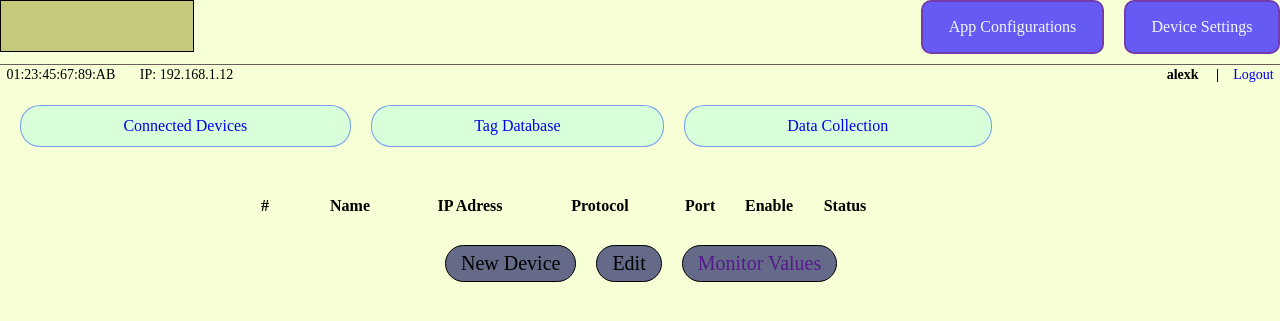
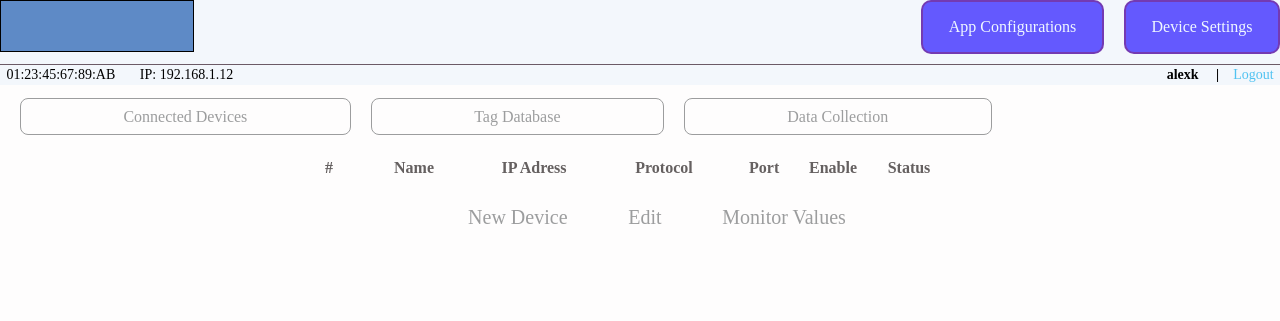
Before and after one commit to IncognitoCode/project, a PHP site: page /condev.php in a window 1280 px wide; the page is wider, and only the part inside the window is pictured. Shown: the top 321 px of that part. Run offline with PHP 8.4, Linux system fonts and the light colour scheme; data that the repository does not hold is empty.

Commit message:
update andrian job(style and position)

```diff
--- a/condev.php
+++ b/condev.php
@@ -9,6 +9,7 @@
 		<script src="js/tblActions.js"></script>
 	</head>
 	<body>
+	<div id="backfonthead">
 		<div id="header">
 			<div id="logo"></div>
 			<a class="headerButtons" href="settings.php">Device Settings</a>
@@ -19,6 +20,7 @@
 			<p>01:23:45:67:89:AB &nbsp; &nbsp; &nbsp; IP: 192.168.1.12</p>
 			<h6>alexk &nbsp; &nbsp; | &nbsp; &nbsp; <a href="index.php">Logout</a></h6>
 		</div>
+	</div>
 		<div class="clr"></div>
 		<div id="navigation">
 			<ul>
@@ -28,7 +30,8 @@
 			</ul>
 		</div>
 		<div class="clr"></div>
-		<div id="tableWrap">
+		<div class="tablepos">
+			<div id="tableWrap">
 			<div id="table">
 				<div id="tableHeader">
 					<h1 style="width: 20px">#</h1>
@@ -75,11 +78,12 @@
 				</div>
 			</div>
 		</div>
+		</div>
 		<div id="mainButt">
 			<div id="bottomButtons">
 				<a onclick="addNewDevice(1)" class="button">New Device</a>
 				<a onclick="editTable(true)" class="button">Edit</a>
-				<a href="" class="button">Monitor Values</a>
+				<a class="button">Monitor Values</a>
 				<div class="clr"></div>
 			</div>
 		</div>
--- a/css/style.css
+++ b/css/style.css
@@ -3,7 +3,7 @@
 	margin: 0;
 }
 body{
-	background: rgba(244, 255, 199, 0.73);
+	background: rgba(254, 253, 253, 0.67)
 }
 .clr{
 	clear: both;
@@ -20,7 +20,7 @@
 	width: 15%;
 	float: left;
 	border: 1px solid black;
-	background: rgba(180, 181, 89, 0.73);
+	background: rgba(94, 138, 198, 1);
 }
 a.headerButtons{
 	float: right;
@@ -41,6 +41,9 @@
 	margin-top: 10px;
 	border-top: 1px solid rgba(58, 32, 47, 0.73);
 }
+#backfonthead {
+	background: rgba(239, 245, 252, 0.67);
+}
 #subHeader p{
 	float: left;
 	margin-left: 0.5%;
@@ -54,41 +57,44 @@
 	float: right;
 	font-weight: normal;
 	text-decoration: none;
+	color: rgba(0, 168, 236, 0.67);
 }
 #navigation{
-	margin-top: 20px;
+	margin-top: 1%;
 	height: 40px;
 	width: 80%;
 }
 #navigation ul{
 	list-style: none;
 }
-#navigation ul li a:link{
+#navigation ul li a{
 	float: left;
 	display: block;
 	text-decoration: none;
-	line-height: 40px;
+	line-height: 35px;
 	padding: 0% 10%;
-	border: 1px solid rgba(82, 122, 255, 0.73);
+	border: 1px solid rgba(156, 157, 158, 1);
 	margin-left: 20px;
-	border-radius: 20px;
-	background: rgba(205, 255, 220, 0.73);
+	border-radius: 8px;
+	color: rgba(156, 157, 158, 1);;
 }
 #navigation ul li a:hover{
-	float: left;
-	display: block;
-	text-decoration: none;
-	line-height: 40px;
-	padding: 0% 10%;
-	border: 1px solid rgba(82, 122, 255, 0.73);
-	margin-left: 20px;
-	border-radius: 20px;
-	background: rgba(89, 2, 23, 0.63);
+	border: 2px solid rgba(94, 138, 198, 1);
+	color: rgba(94, 138, 198, 1);
+	font-weight: 600;
+}
+.tablepos {
+	margin-left: 10%;
 }
 #tableWrap{
 	margin: auto;
-	margin-top: 40px;
+	margin-top: 1%;
 	width: 800px;
+	color: rgba(101, 96, 96, 1);
+}
+#table{
+	margin: auto;
+	width: 100%;
 }
 #tableHeader h1{
 	float: left;
@@ -102,21 +108,22 @@
 	font-size: 90%;
 	text-align: center;
 	font-weight: normal;
-	border-top: 1px solid rgba(88, 89, 67, 0.63);
+	border-top: 1px solid black;
 }
-}
-#table{
-	margin: auto;
-	width: 808px;
 }
 .hr{
 	width: 100%;
 	height: 1px;
 }
+#mainButt{
+	margin: auto;
+	width: 100%;
+	margin-left: 7%;
+}
 #bottomButtons{
-	width: 430px;
 	margin: auto;
-	margin-top: 20px;
+	width: 48%;
+	margin-top: 1%;
 }
 a.button{
 	display: block;
@@ -125,10 +132,14 @@
 	line-height: 35px;
 	font-size: 20px;
 	padding: 0 15px;
-	border: 1px solid black;
-	margin-left: 20px;
-	background: rgba(16, 20, 89, 0.63);
+	margin-left: 5%;
+	color: rgba(156, 157, 158, 1);
 	border-radius: 50px;
+	cursor: pointer;
+}
+a.button:hover{
+	color: rgba(94, 138, 198, 1);
+	font-weight: 600;
 }
 input[name='check']{
 	width: 18px;
@@ -170,16 +181,19 @@
 .headerButtons{
 	margin-left: 20px;
 	border: 2px solid rgba(138, 21, 80, 0.44);
-	background: rgba(59, 110, 127, 0.44)
+	background: rgba(147, 169, 213, 1);
+}
+.headerButtons:hover{
+	background: rgba(47, 103, 180, 1);
 }
 #editButt{
 	margin: auto;
-	width: 800px;
+	width: 100%;
+	margin-left: 7%;
 }
 #editButtons{
 	margin: auto;
-	width: 600px;
-	margin-top: 20px;
+	width: 50%;
 }
 #editButtons a{
 	margin: auto;
--- a/datacol.php
+++ b/datacol.php
@@ -16,7 +16,7 @@
 		<div class="clr"></div>
 		<div id="subHeader">
 			<p>01:23:45:67:89:AB &nbsp; &nbsp; &nbsp; IP: 192.168.1.12</p>
-			<h6>alexk &nbsp; &nbsp; | &nbsp; &nbsp; <a href="">Logout</a></h6>
+			<h6>alexk &nbsp; &nbsp; | &nbsp; &nbsp; <a href="index.php">Logout</a></h6>
 		</div>
 		<div class="clr"></div>
 		<div id="navigation">
@@ -26,7 +26,8 @@
 				<li><a href="datacol.php">Data Collection</a></li>
 			</ul>
 		</div>
-		<div id="tableWrap" style="height: 164px">
+		<div class="tablepos">
+		<div id="tableWrap">
 			<div id="table">
 				<div id="tableHeader">
 					<h1 style="width: 20px">#</h1>
@@ -43,6 +44,7 @@
 					<? include('phplib/displays/dataColEdit.php'); ?>
 				</div>
 			</div>
+		</div>
 		</div>
 		<div id="mainButt">
 			<div id="bottomButtons">
--- a/settings.php
+++ b/settings.php
@@ -12,7 +12,7 @@
     <div class="clr"></div>
     <div id="subHeader">
         <p>01:23:45:67:89:AB &nbsp; &nbsp; &nbsp; IP: 192.168.1.12</p>
-        <h6>alexk &nbsp; &nbsp; | &nbsp; &nbsp; <a href="">Logout</a></h6>
+        <h6>alexk &nbsp; &nbsp; | &nbsp; &nbsp; <a href="index.php">Logout</a></h6>
     </div>
     <div class="clr"></div>
     <div id="navigation">
--- a/tag.php
+++ b/tag.php
@@ -16,7 +16,7 @@
 
 <div id="subHeader">
 	<p>01:23:45:67:89:AB &nbsp; &nbsp; &nbsp; IP: 192.168.1.12</p>
-	<h6>alexk &nbsp; &nbsp; | &nbsp; &nbsp; <a href="">Logout</a></h6>
+	<h6>alexk &nbsp; &nbsp; | &nbsp; &nbsp; <a href="index.php">Logout</a></h6>
 </div>
 
 <div class="clr"></div>
```
